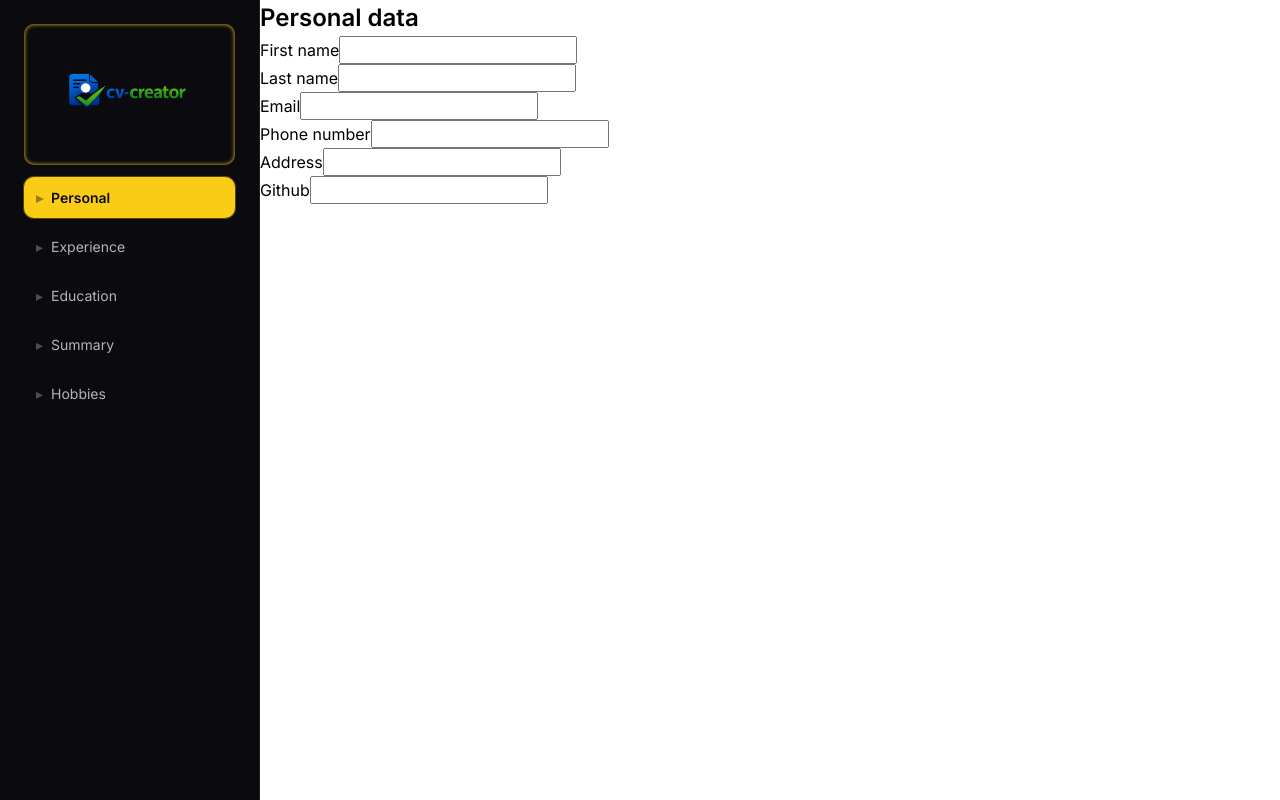
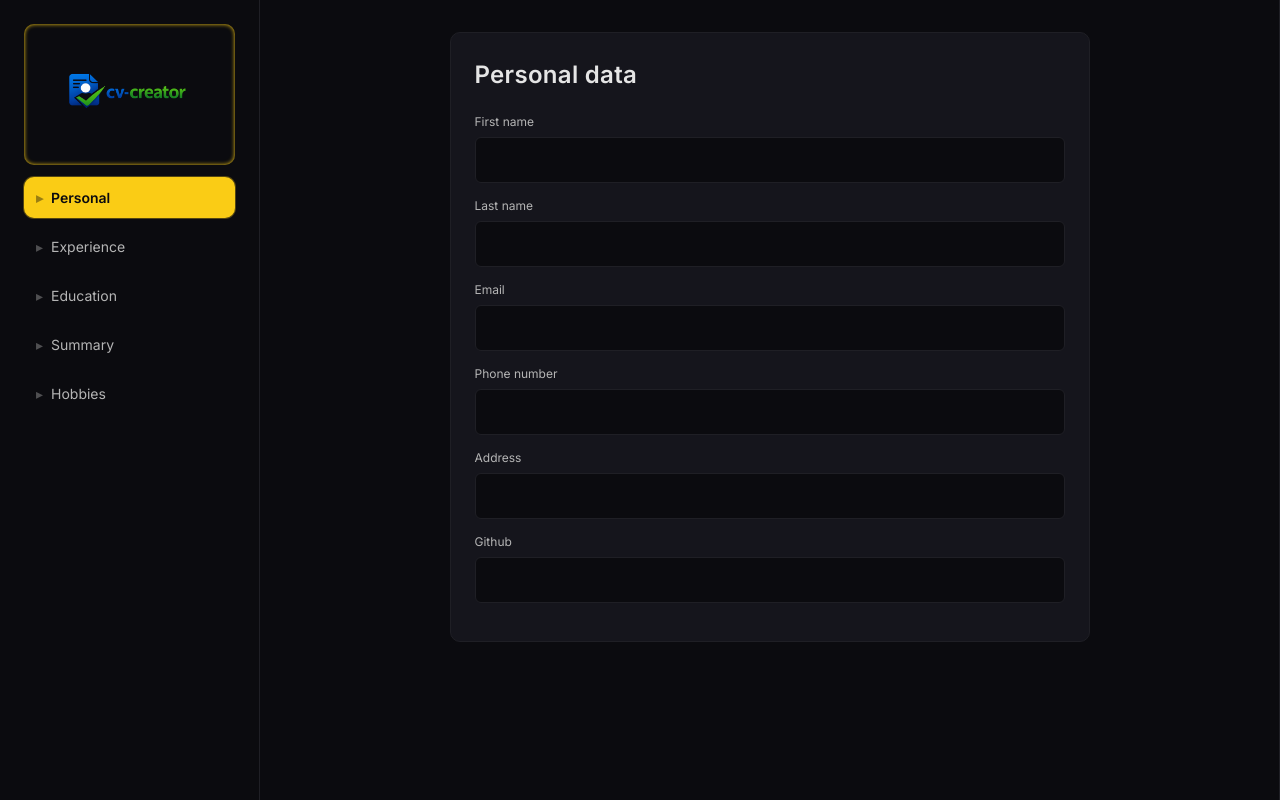
Before and after one commit to pawelgawron3/odin-cv-application, a React (Vite) app: page / in a window 1280 px wide. Built offline with nearby package versions, Linux system fonts and the light colour scheme.

Commit message:
Update EditorPanel.jsx, add styling

```diff
--- a/src/components/EditorPanel.jsx
+++ b/src/components/EditorPanel.jsx
@@ -1,3 +1,4 @@
+import "../styles/editorPanel.css";
 import PersonalForm from "./features/PersonalForm.jsx";
 import ExperienceForm from "./features/ExperienceForm.jsx";
 import EducationForm from "./features/EducationForm.jsx";
@@ -17,10 +18,16 @@ export default function EditorPanel({ activeSection, cvData, setCvData }) {
 
   if (!ActiveComponent)
     return (
-      <div>
+      <div className="editor">
         <p>Select a section</p>
       </div>
     );
 
-  return <ActiveComponent cvData={cvData} setCvData={setCvData} />;
+  return (
+    <div className="editor">
+      <div className="editor-card">
+        <ActiveComponent cvData={cvData} setCvData={setCvData} />
+      </div>
+    </div>
+  );
 }
--- /dev/null
+++ b/src/styles/editorPanel.css
@@ -0,0 +1,58 @@
+.editor {
+  flex: 1;
+  height: 100vh;
+  background: var(--bg);
+  padding: 32px;
+  overflow-y: auto;
+  border-right: 1px solid var(--border);
+}
+
+.editor-card {
+  max-width: 640px;
+  margin: 0 auto;
+  background: var(--panel);
+  border: 1px solid var(--border);
+  border-radius: var(--radius-md);
+  padding: 24px;
+}
+
+.editor-card h2 {
+  font-size: 24px;
+  margin-bottom: 20px;
+  color: var(--text);
+  letter-spacing: 0.3px;
+}
+
+.form-field {
+  display: flex;
+  flex-direction: column;
+  margin-bottom: 14px;
+  gap: 6px;
+}
+
+.form-field label {
+  font-size: 12px;
+  color: var(--text-muted);
+}
+
+.form-field input,
+.form-field textarea {
+  padding: 10px 12px;
+  border-radius: var(--radius-sm);
+  border: 1px solid var(--border);
+  background: var(--bg);
+  color: var(--text);
+  outline: none;
+  transition: all var(--transition);
+}
+
+.form-field input:hover,
+.form-field textarea:hover {
+  border-color: #2a2a35;
+}
+
+.form-field input:focus,
+.form-field textarea:focus {
+  border-color: var(--accent);
+  box-shadow: 0 0 0 2px rgba(250, 204, 21, 0.15);
+}
```
